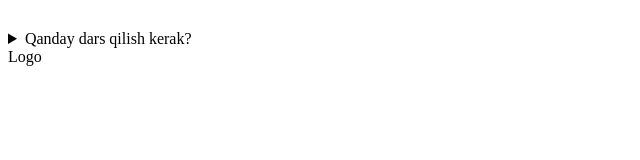
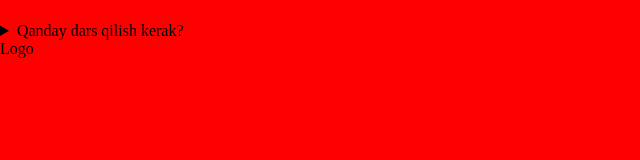
Before and after one commit to java727/github, a plain HTML site: page index.html in a window 1280 px wide. Shown: the whole page, without its empty margins (0-640 px from the left). Drawn offline with Linux system fonts and the light colour scheme.

Commit message:
style added

```diff
--- a/edex.css
+++ b/edex.css
@@ -0,0 +1,8 @@
+* {
+    padding: 0;
+    margin: 0;
+}
+
+body {
+    background-color: red;
+}
--- a/index.html
+++ b/index.html
@@ -4,6 +4,7 @@
     <meta charset="UTF-8">
     <meta name="viewport" content="width=device-width, initial-scale=1.0">
     <title>Document</title>
+    <link rel="stylesheet" href="./edex.css">
 </head>
 <body>
     <marquee behavior="" direction="right">Sales 50%</marquee>
```
